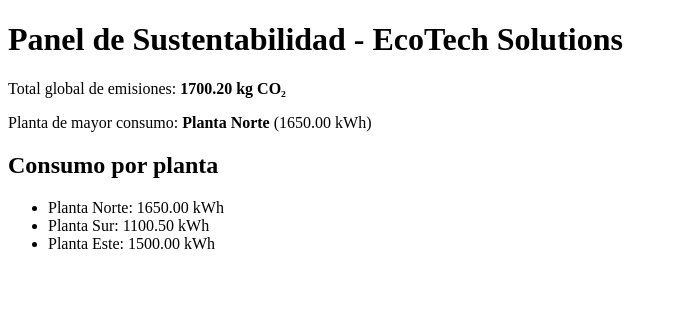
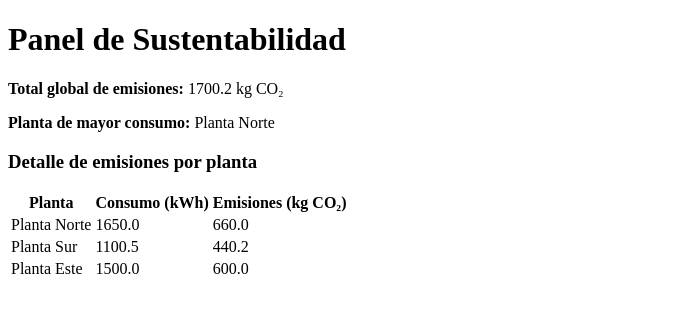
Before and after one commit to dani08aguilera-spec/TP-Final-Daniel-Aguilera, a Django app: page /panel/ in a window 1280 px wide. Shown: the top 313 px of the page, without its empty margins (0-678 px from the left). Run offline with Django 5.2, Linux system fonts and the light colour scheme.

Commit message:
Ej 3 terminado

```diff
--- a/Ejercicio_3/ecotech/ecotech/urls.py
+++ b/Ejercicio_3/ecotech/ecotech/urls.py
@@ -19,6 +19,6 @@ from django.urls import path
 from metricas.views import vista_panel_sustentabilidad
 
 urlpatterns = [
-    path('admin/', admin.site.urls),
+    path("admin/", admin.site.urls),
     path("panel/", vista_panel_sustentabilidad, name="panel_sustentabilidad"),
 ]
--- a/Ejercicio_3/ecotech/metricas/funcs.py
+++ b/Ejercicio_3/ecotech/metricas/funcs.py
@@ -6,32 +6,41 @@ def calcular_emisiones_carbono(consumo_kwh, factor_emision=0.4):
     return consumo_kwh * factor_emision
 
 
-def obtener_metricas_consumo(registros):
-
+def obtener_metricas_consumo(registros: list[dict]) -> dict:
     total_emisiones = 0
     consumo_por_planta = {}
 
     for registro in registros:
+        try:
+            emisiones = calcular_emisiones_carbono(registro["consumo_kwh"])
+        except ValueError:
+            continue  # registro con consumo negativo: se ignora
+
+        total_emisiones += emisiones
+
         planta = registro["planta"]
-        consumo = registro["consumo_kwh"]
+        if planta in consumo_por_planta:
+            consumo_por_planta[planta] += registro["consumo_kwh"]
+        else:
+            consumo_por_planta[planta] = registro["consumo_kwh"]
 
-        total_emisiones += calcular_emisiones_carbono(consumo)
+    desglose = []
+    planta_mayor_consumo = None
+    consumo_maximo = -1
 
-        if planta in consumo_por_planta:
-            consumo_por_planta[planta] += consumo
-        else:
-            consumo_por_planta[planta] = consumo
+    for planta, consumo in consumo_por_planta.items():
+        desglose.append({
+            "planta": planta,
+            "consumo_kwh": consumo,
+            "emisiones": round(calcular_emisiones_carbono(consumo), 2),
+        })
 
-    if len(consumo_por_planta) > 0:
-        planta_mayor_consumo = max(consumo_por_planta, key=consumo_por_planta.get)
-        consumo_mayor_kwh = consumo_por_planta[planta_mayor_consumo]
-    else:
-        planta_mayor_consumo = None
-        consumo_mayor_kwh = 0
+        if consumo > consumo_maximo:
+            consumo_maximo = consumo
+            planta_mayor_consumo = planta
 
     return {
-        "total_emisiones": total_emisiones,
+        "total_emisiones": round(total_emisiones, 2),
         "planta_mayor_consumo": planta_mayor_consumo,
-        "consumo_mayor_kwh": consumo_mayor_kwh,
-        "consumo_por_planta": consumo_por_planta,
+        "desglose": desglose,
     }
--- a/Ejercicio_3/ecotech/metricas/templates/sustentabilidad/panel.html
+++ b/Ejercicio_3/ecotech/metricas/templates/sustentabilidad/panel.html
@@ -7,20 +7,33 @@
 <body>
     <h1>{{ titulo }}</h1>
 
-    <p>Total global de emisiones: <strong>{{ total_emisiones|floatformat:2 }} kg CO₂</strong></p>
+    <p><strong>Total global de emisiones:</strong> {{ metricas.total_emisiones }} kg CO₂</p>
+    <p><strong>Planta de mayor consumo:</strong> {{ metricas.planta_mayor_consumo }}</p>
 
-    {% if planta_mayor_consumo %}
-        <p>Planta de mayor consumo: <strong>{{ planta_mayor_consumo }}</strong>
-           ({{ consumo_mayor_kwh|floatformat:2 }} kWh)</p>
-    {% else %}
-        <p>No hay registros de consumo.</p>
-    {% endif %}
-
-    <h2>Consumo por planta</h2>
-    <ul>
-        {% for planta, consumo in consumo_por_planta.items %}
-            <li>{{ planta }}: {{ consumo|floatformat:2 }} kWh</li>
-        {% endfor %}
-    </ul>
+    <div class="card">
+        <h3>Detalle de emisiones por planta</h3>
+        <table>
+            <thead>
+                <tr>
+                    <th>Planta</th>
+                    <th>Consumo (kWh)</th>
+                    <th>Emisiones (kg CO₂)</th>
+                </tr>
+            </thead>
+            <tbody>
+                {% for item in metricas.desglose %}
+                <tr>
+                    <td>{{ item.planta }}</td>
+                    <td>{{ item.consumo_kwh }}</td>
+                    <td>{{ item.emisiones }}</td>
+                </tr>
+                {% empty %}
+                <tr>
+                    <td colspan="3">No hay registros de consumo.</td>
+                </tr>
+                {% endfor %}
+            </tbody>
+        </table>
+    </div>
 </body>
 </html>
--- a/Ejercicio_3/ecotech/metricas/views.py
+++ b/Ejercicio_3/ecotech/metricas/views.py
@@ -1,10 +1,10 @@
 from django.shortcuts import render
+from django.http import HttpRequest
 from .funcs import obtener_metricas_consumo
 
 
-def vista_panel_sustentabilidad(request):
-
-    registros = [
+def vista_panel_sustentabilidad(request: HttpRequest):
+    registros_consumo = [
         {"planta": "Planta Norte", "consumo_kwh": 1200.0},
         {"planta": "Planta Sur", "consumo_kwh": 800.5},
         {"planta": "Planta Norte", "consumo_kwh": 450.0},
@@ -12,14 +12,7 @@ def vista_panel_sustentabilidad(request):
         {"planta": "Planta Sur", "consumo_kwh": 300.0},
     ]
 
-    metricas = obtener_metricas_consumo(registros)
+    metricas = obtener_metricas_consumo(registros_consumo)
 
-    contexto = {
-        "titulo": "Panel de Sustentabilidad - EcoTech Solutions",
-        "total_emisiones": metricas["total_emisiones"],
-        "planta_mayor_consumo": metricas["planta_mayor_consumo"],
-        "consumo_mayor_kwh": metricas["consumo_mayor_kwh"],
-        "consumo_por_planta": metricas["consumo_por_planta"],
-    }
-
+    contexto = {"titulo": "Panel de Sustentabilidad", "metricas": metricas}
     return render(request, "sustentabilidad/panel.html", contexto)
```
